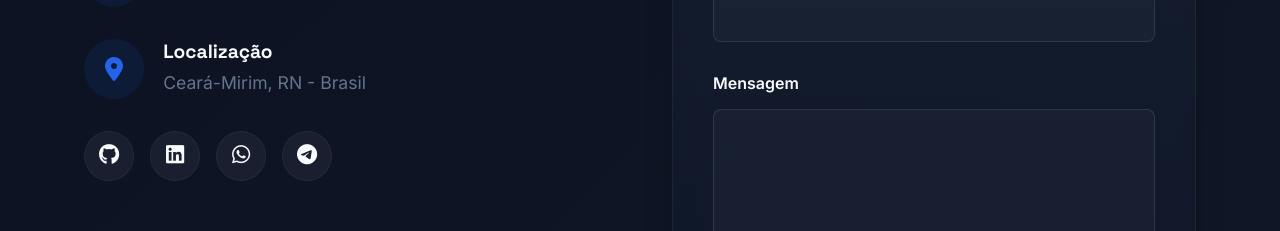
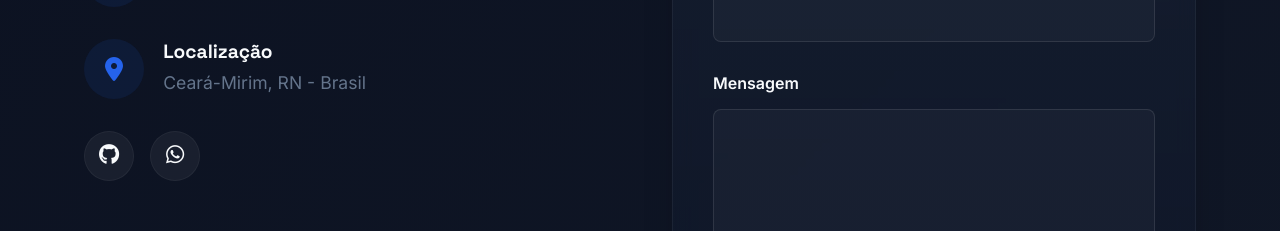
Before and after one commit to leonSedov/sitepessoal, a plain HTML site: page index.html in a window 1280 px wide. Shown: the part 5060-5291 px from the top of the page. Drawn offline with nearby package versions, Linux system fonts and the light colour scheme.

Commit message:
pequenas mudaças

```diff
--- a/index.html
+++ b/index.html
@@ -1338,14 +1338,10 @@
                         <a href="https://github.com/leonSedov" class="social-link fade-in delay-3" target="_blank">
                             <i class="fab fa-github"></i>
                         </a>
-                        <a href="#" class="social-link fade-in delay-4">
-                            <i class="fab fa-linkedin"></i>
                         </a>
                         <a href="#" class="social-link fade-in delay-5">
                             <i class="fab fa-whatsapp"></i>
                         </a>
-                        <a href="#" class="social-link fade-in delay-5">
-                            <i class="fab fa-telegram"></i>
                         </a>
                     </div>
                 </div>
```
